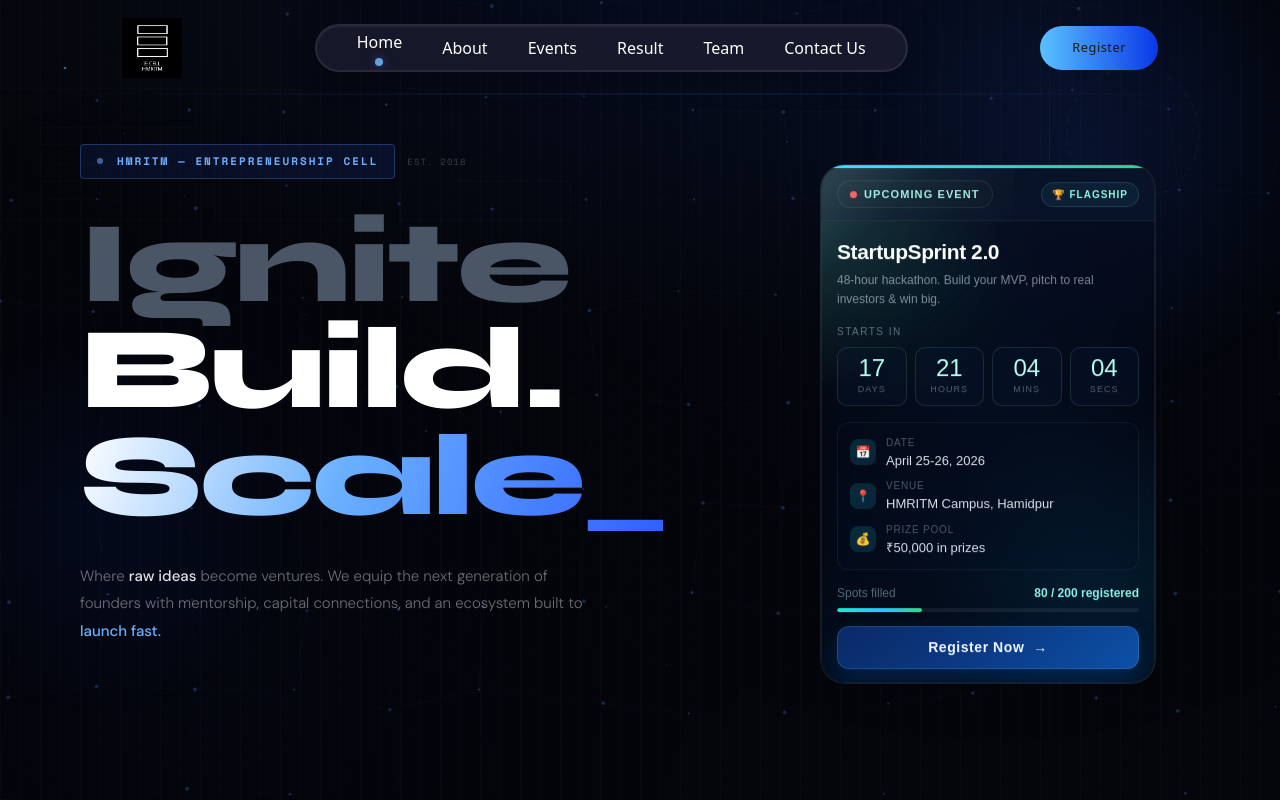
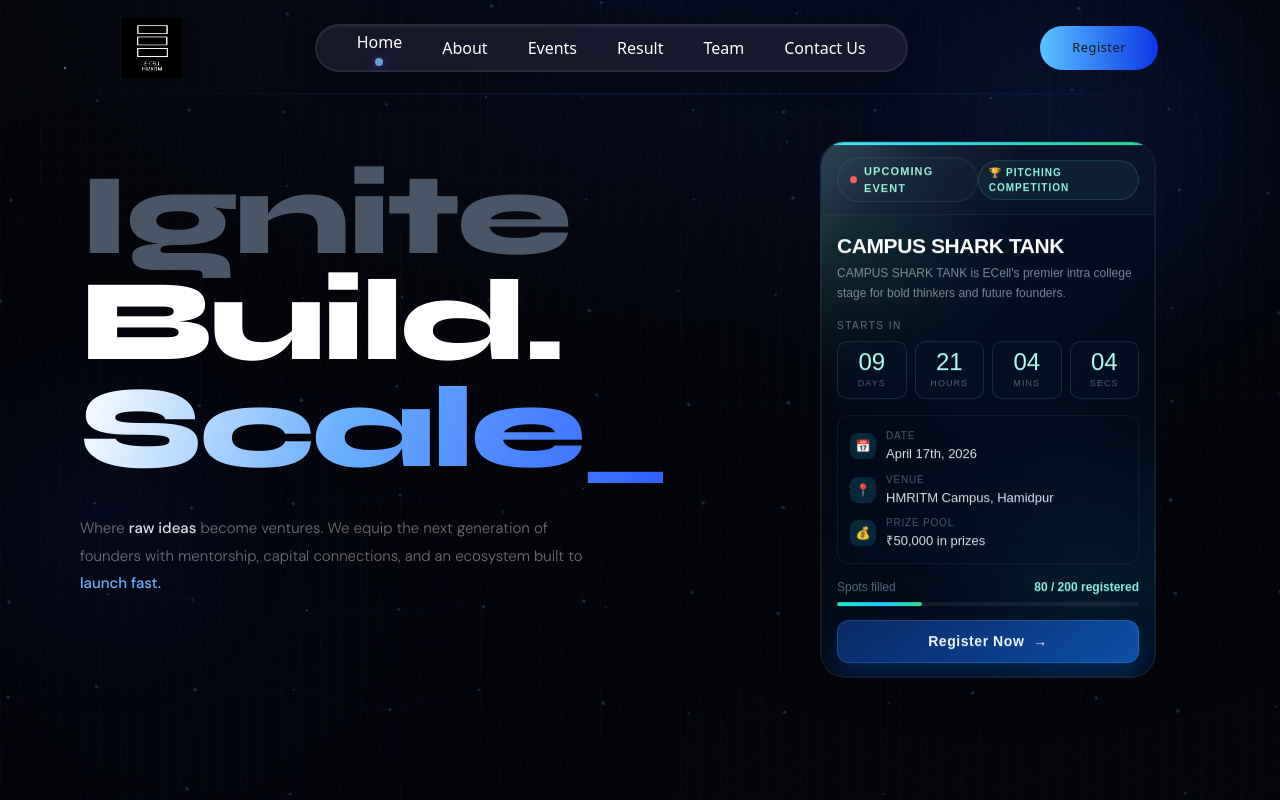
Before and after one commit to Satyamgupta31/ecell, a React (Vite) app: page / in a window 1280 px wide. Shown: the top 800 px of the page. Built offline with nearby package versions, Linux system fonts and the light colour scheme.

Commit message:
add data in the upcoming event

```diff
--- a/src/components/sections/Hero_Event_PopUP.jsx
+++ b/src/components/sections/Hero_Event_PopUP.jsx
@@ -1,37 +1,5 @@
-/**
- * EventPopup.jsx
- * Upcoming Event Card — E-Cell Hero Section
- *
- * Usage:
- *   import EventPopup from "./EventPopup";
- *
- *   <EventPopup
- *     event={{
- *       title: "StartupSprint 2.0",
- *       subtitle: "48-hour hackathon. Build your MVP, pitch to real investors & win big.",
- *       type: "Flagship",
- *       date: "April 25–26, 2025",
- *       venue: "HMRITM Campus, Hamidpur",
- *       prize: "₹50,000 in prizes",
- *       targetDate: "2025-04-25T09:00:00",
- *       spotsTotal: 200,
- *       spotsFilled: 80,
- *       registerLink: "#",
- *     }}
- *   />
- *
- * Dependencies:
- *   - React (hooks: useState, useEffect)
- *   - Google Fonts: Bebas Neue + Space Grotesk (add to index.html or CSS)
- *       <link href="https://fonts.googleapis.com/css2?family=Bebas+Neue&family=Space+Grotesk:wght@300;400;500;600;700&display=swap" rel="stylesheet" />
- */
-
 import { motion } from "framer-motion";
 import { useState, useEffect } from "react";
-
-/* ─────────────────────────────────────────
-   Sub-components
-───────────────────────────────────────── */
 
 function LiveDot() {
   return (
@@ -137,17 +105,17 @@ function injectKeyframes() {
 ───────────────────────────────────────── */
 
 const DEFAULT_EVENT = {
-  title: "StartupSprint 2.0",
+  title: "CAMPUS SHARK TANK",
   subtitle:
-    "48-hour hackathon. Build your MVP, pitch to real investors & win big.",
-  type: "Flagship",
-  date: "April 25–26, 2025",
+    "CAMPUS SHARK TANK is ECell's premier intra college stage for bold thinkers and future founders.",
+  type: "Pitch Competition",
+  date: "April 17, 2025",
   venue: "HMRITM Campus, Hamidpur",
   prize: "₹50,000 in prizes",
-  targetDate: "2025-04-25T09:00:00",
+  targetDate: "2025-04-17T09:00:00",
   spotsTotal: 200,
   spotsFilled: 80,
-  registerLink: "#",
+  registerLink: "https://docs.google.com/forms/d/e/1FAIpQLSc2f2M2D3eHWGR3mSULx0gZLQdmuLHs36Sthi5JrebbCHRntA/viewform",
 };
 
 /* ─────────────────────────────────────────
--- a/src/components/sections/hero.jsx
+++ b/src/components/sections/hero.jsx
@@ -369,7 +369,7 @@ export function Hero() {
         <div className="grid gap-10 lg:grid-cols-[minmax(0,1.08fr)_minmax(320px,0.92fr)] lg:items-center">
           <div className="text-left">
             {/* Status badge */}
-            <motion.div variants={fadeUpVariants} className="mb-6 sm:mb-8 flex flex-wrap items-center justify-start gap-2 sm:gap-3">
+            {/* <motion.div variants={fadeUpVariants} className="mb-6 sm:mb-8 flex flex-wrap items-center justify-start gap-2 sm:gap-3">
               <Badge
                 className="ticker-badge px-3 sm:px-4 py-1.5 sm:py-2 text-[10px] sm:text-[11px] tracking-[0.14em] sm:tracking-[0.18em] uppercase font-semibold"
                 style={{ fontFamily: "'Space Mono', monospace", color: "#6ab0ff", borderRadius: "4px" }}
@@ -384,7 +384,7 @@ export function Hero() {
               }}>
                 Est. 2018
               </span>
-            </motion.div>
+            </motion.div> */}
 
             {/* Hero Title */}
             <motion.div variants={heroTextVariants} className="mb-7 sm:mb-8 max-w-3xl">
@@ -473,16 +473,17 @@ export function Hero() {
             <div className="w-full max-w-105 lg:max-w-95">
               <EventPopup
                 event={{
-                  title: "StartupSprint 2.0",
-                  subtitle: "48-hour hackathon. Build your MVP, pitch to real investors & win big.",
-                  type: "Flagship",
-                  date: "April 25-26, 2026",
+                  title: "CAMPUS SHARK TANK",
+                  subtitle: "CAMPUS SHARK TANK is ECell's premier intra college stage for bold thinkers and future founders.",
+                  type: "Pitching Competition",
+                  date: "April 17th, 2026",
                   venue: "HMRITM Campus, Hamidpur",
                   prize: "₹50,000 in prizes",
-                  targetDate: "2026-04-25T09:00:00",
+                  targetDate: "2026-04-17T09:00:00",
                   spotsTotal: 200,
                   spotsFilled: 80,
-                  registerLink: "#",
+                  registerLink: "https://docs.google.com/forms/d/e/1FAIpQLSc2f2M2D3eHWGR3mSULx0gZLQdmuLHs36Sthi5JrebbCHRntA/viewform",
+
                 }}
               />
             </div>
--- a/src/data/content.js
+++ b/src/data/content.js
@@ -79,9 +79,9 @@ export const stats = [
 export const upcomingEvents = [
   {
     id: 1,
-    title: "Startup Weekend",
-    date: "March 15-17, 2025",
-    description: "54-hour startup building marathon",
+    title: "Campus Shark Tank 2026",
+    date: "April 17th, 2025",
+    description: "Organized by the E-Cell Society of HMRITM, this event is centered around the theme “Fuel the Future”, encouraging students to present innovative ideas and solutions.",
     image: "https://images.unsplash.com/photo-1540575467063-178a50c2df87?w=400",
   },
   {
```
